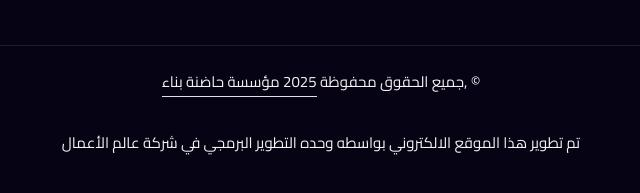
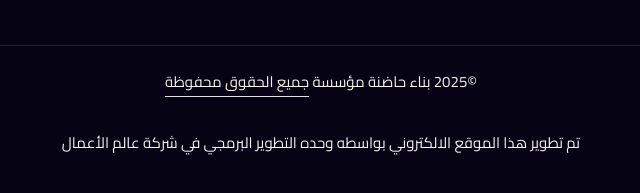
Before and after one commit to MIIPremium/bina_website, a plain HTML site: page index.html in a window 1280 px wide. Shown: the part 5108-5301 px from the top of the page, 319-959 px from the left. Drawn offline with nearby package versions, Linux system fonts and the light colour scheme; a web font is replaced by a local one.

Commit message:
Update index.html

```diff
--- a/index.html
+++ b/index.html
@@ -594,7 +594,7 @@
                 <div  dir="rtl" class="copyright">
 
                         <p  dir="rtl">
-                            &copy; ,جميع الحقوق محفوظة <a class="border-bottom" href="#">2025 مؤسسة حاضنة بناء</a>
+                            &copy;2025 بناء حاضنة مؤسسة <a class="border-bottom" href="#"> جميع الحقوق محفوظة </a>
                         </p><br>
                         <p >
                               تم تطوير هذا الموقع الالكتروني بواسطه وحده التطوير البرمجي في شركة عالم الأعمال
```
